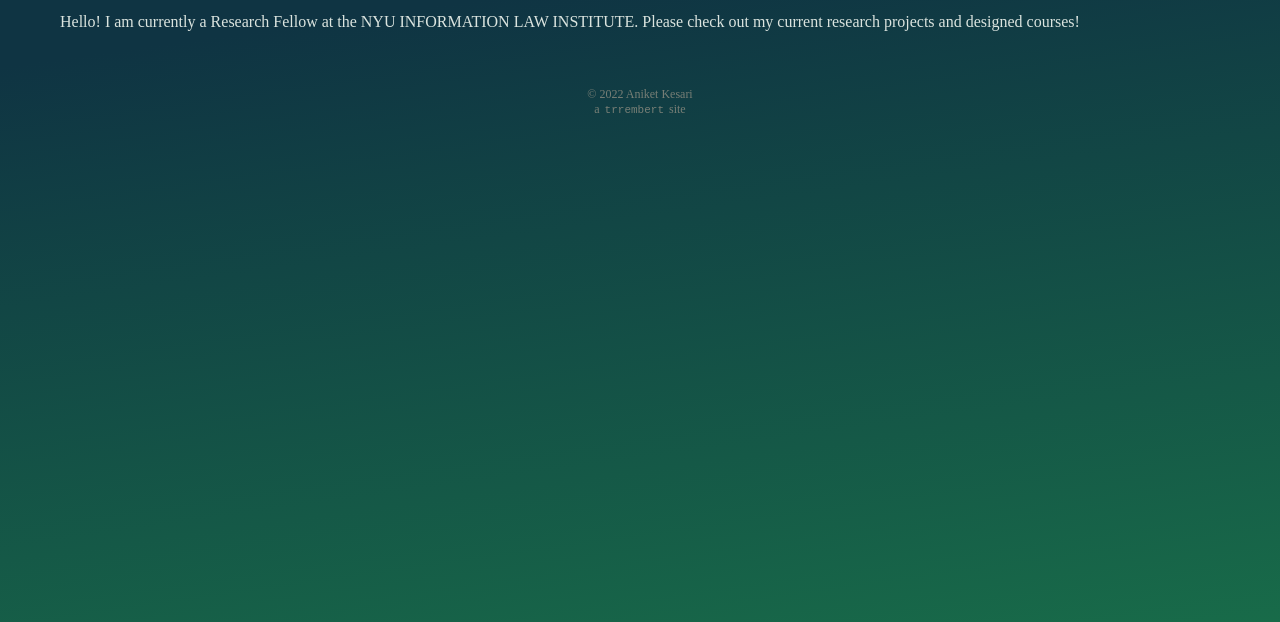
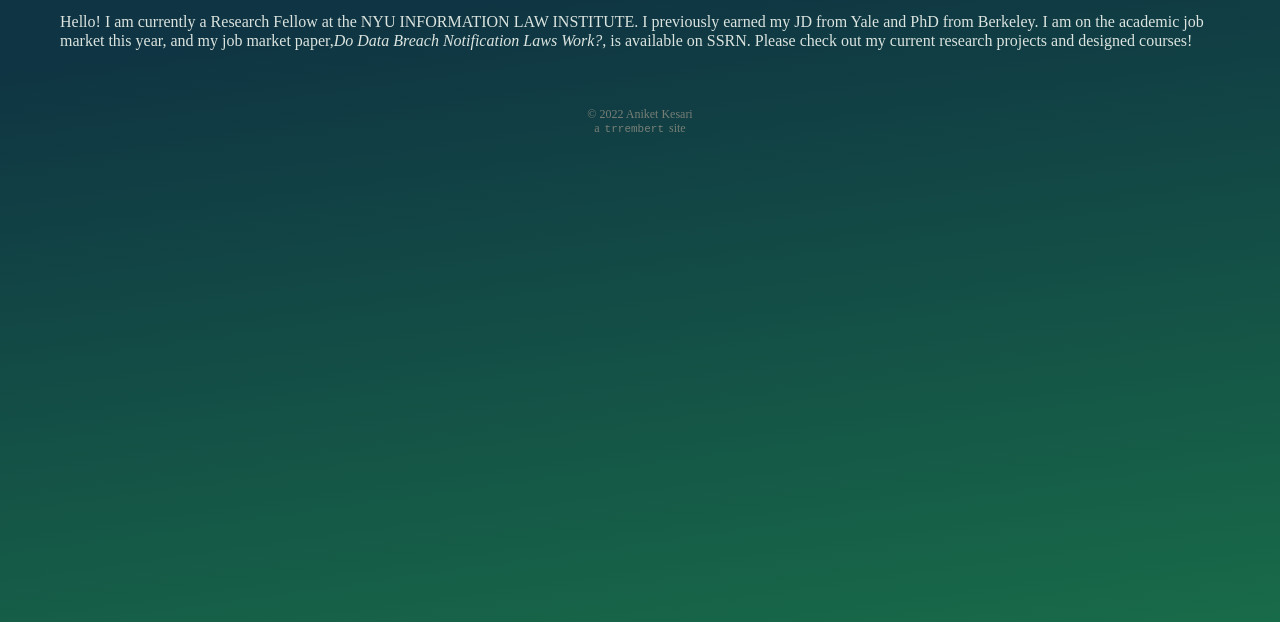
Before and after one commit to Akesari12/Akesari12.github.io, a Gatsby site: page / in a window 1280 px wide. Shown: the part 178-800 px from the top of the page. Built offline with nearby package versions, Linux system fonts and the light colour scheme; Gatsby itself is replaced by a stand-in of ours; a web font is replaced by a local one.

Commit message:
update home page

```diff
--- a/src/site-content/home.md
+++ b/src/site-content/home.md
@@ -4,4 +4,4 @@
 employer: "New York University"
 ---
 
-Hello! I am currently a Research Fellow at the NYU <a href="https://www.law.nyu.edu/centers/ili" target="_blank" rel="noopener noreferrer">INFORMATION LAW INSTITUTE</a>. Please check out my current research projects and designed courses!
+Hello! I am currently a Research Fellow at the NYU <a href="https://www.law.nyu.edu/centers/ili" target="_blank" rel="noopener noreferrer">INFORMATION LAW INSTITUTE</a>. I previously earned my JD from Yale and PhD from Berkeley. I am on the academic job market this year, and my job market paper,<a href="https://papers.ssrn.com/sol3/papers.cfm?abstract_id=4164674" target="_blank" rel="noopener noreferrer"><i>Do Data Breach Notification Laws Work?</i></a>, is available on SSRN. Please check out my current research projects and designed courses!
```
